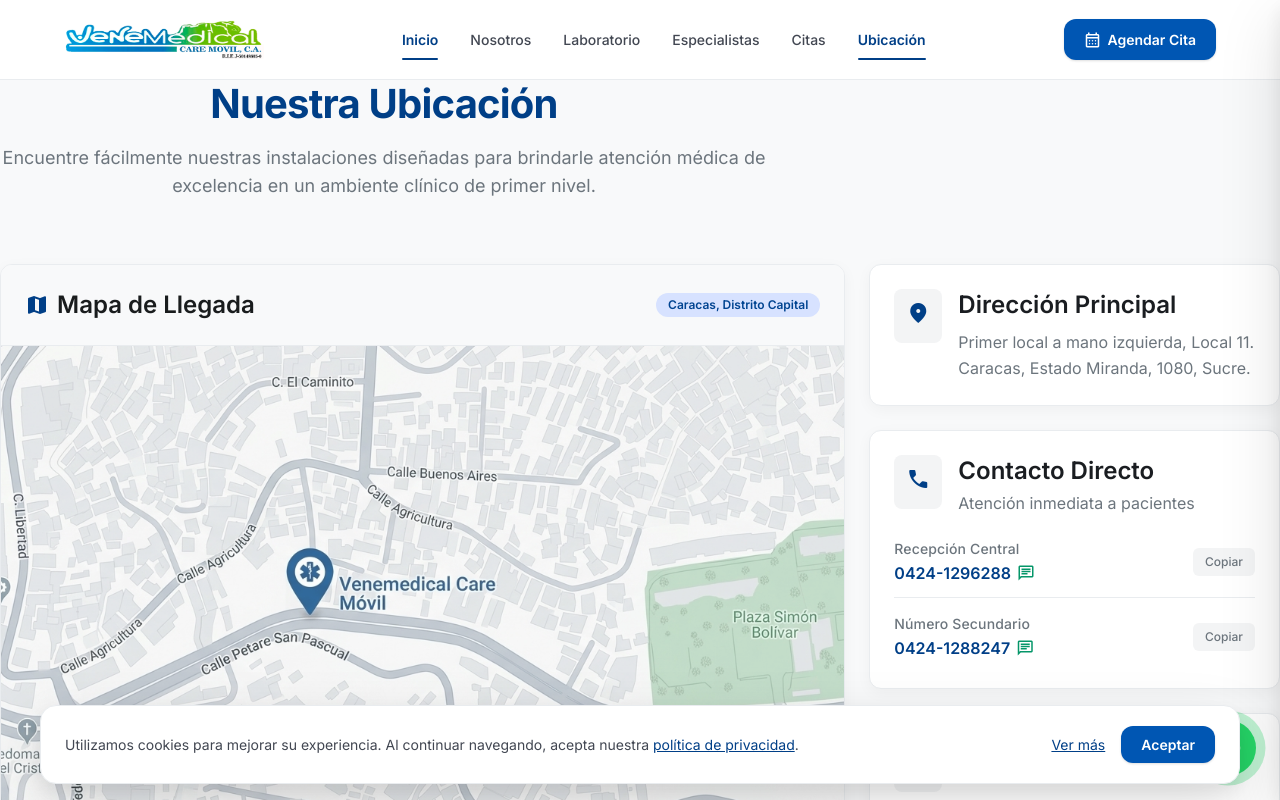
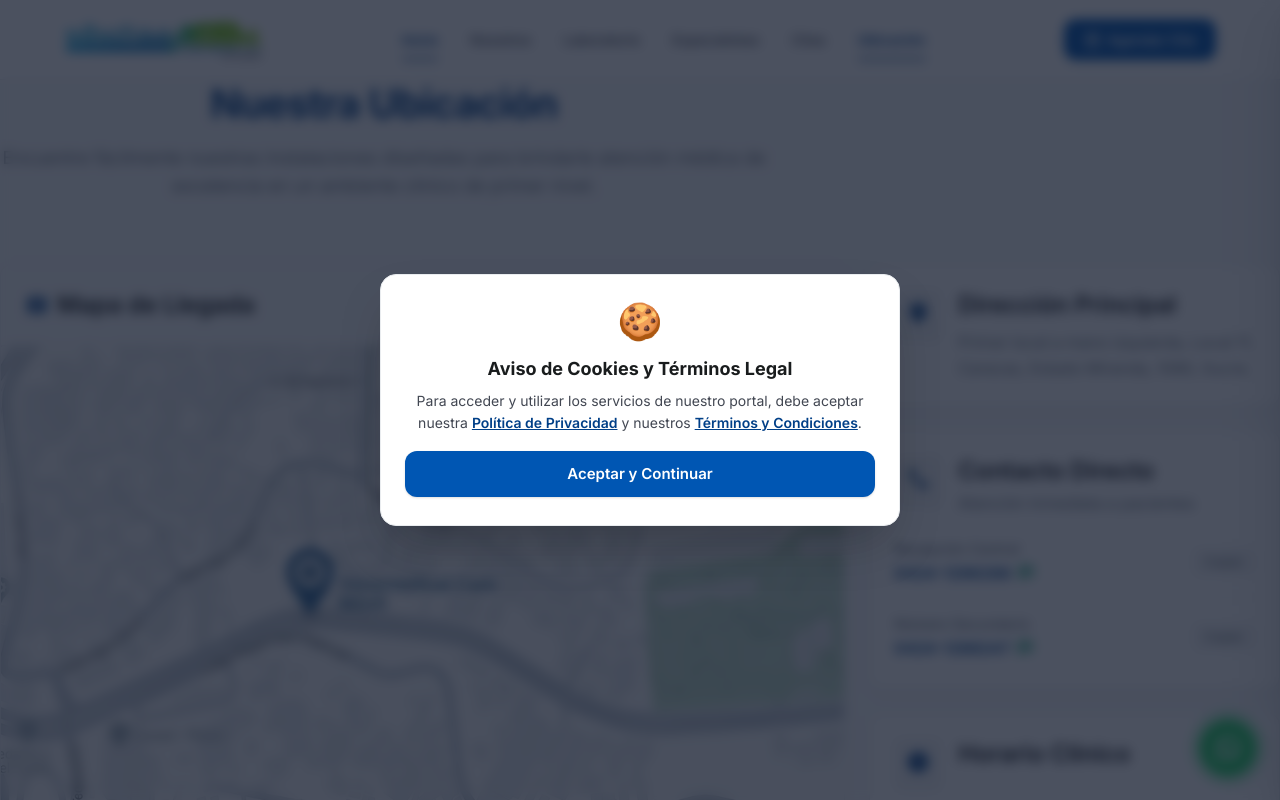
Before and after one commit to robertmoya217-png/venemedical.com, a plain HTML site: page ubicacion/index.html in a window 1280 px wide. Shown: the top 800 px of the page. Drawn offline with nearby package versions, Linux system fonts and the light colour scheme.

Commit message:
Implementar modal de cookies/terminos bloqueante y corregir enlaces legales

```diff
--- a/assets/css/venemedical.css
+++ b/assets/css/venemedical.css
@@ -559,62 +559,70 @@
   transform: translateY(-2px);
 }
 
-/* ── 9. Cookie Banner ────────────────────────────────────────────── */
+/* ── 9. Cookie Banner & Modal Overlay ────────────────────────────── */
 .vm-cookie-banner {
   position: fixed;
-  bottom: 0;
-  left: 0;
-  right: 0;
-  z-index: 10000;
+  inset: 0;
+  z-index: 100000;
   padding: 16px;
-  transition: transform 0.4s ease, opacity 0.4s ease;
+  background: rgba(15, 23, 42, 0.75);
+  backdrop-filter: blur(6px);
+  -webkit-backdrop-filter: blur(6px);
+  display: flex;
+  align-items: center;
+  justify-content: center;
+  opacity: 1;
+  visibility: visible;
+  transition: opacity 0.4s ease, visibility 0.4s ease;
+}
+
+body.legal-page .vm-cookie-banner {
+  inset: auto 0 0 0;
+  background: transparent;
+  backdrop-filter: none;
+  -webkit-backdrop-filter: none;
+  pointer-events: none;
+}
+
+body.legal-page .vm-cookie-banner .vm-cookie-inner {
+  pointer-events: auto;
 }
 
 .vm-cookie-banner.hidden {
-  transform: translateY(100%);
   opacity: 0;
+  visibility: hidden;
   pointer-events: none;
 }
 
 .vm-cookie-inner {
-  max-width: var(--container-max);
+  max-width: 520px;
+  width: 100%;
   margin: 0 auto;
   background: var(--color-surface-pure);
   border: 1px solid var(--color-border-subtle);
   border-radius: var(--radius-xl);
-  padding: 20px 24px;
-  box-shadow: var(--shadow-xl);
+  padding: 28px 24px;
+  box-shadow: 0 25px 50px -12px rgba(0, 0, 0, 0.25);
   display: flex;
   flex-direction: column;
   gap: 16px;
   align-items: center;
-}
-
-@media (min-width: 768px) {
-  .vm-cookie-inner {
-    flex-direction: row;
-    justify-content: space-between;
-  }
+  text-align: center;
 }
 
 .vm-cookie-text {
   font-size: 14px;
   color: var(--color-on-surface-variant);
-  line-height: 1.5;
+  line-height: 1.6;
   text-align: center;
-}
-
-@media (min-width: 768px) {
-  .vm-cookie-text {
-    text-align: left;
-  }
 }
 
 .vm-cookie-actions {
   display: flex;
+  flex-direction: column;
   align-items: center;
-  gap: 16px;
-  flex-shrink: 0;
+  gap: 12px;
+  width: 100%;
 }
 
 /* ── 10. Venemebot Widget (WhatsApp) ─────────────────────────────── */
--- a/assets/js/venemedical.js
+++ b/assets/js/venemedical.js
@@ -69,11 +69,25 @@
     var banner = document.getElementById('vm-cookie-banner');
     if (!banner) return;
 
+    var isLegalPage = window.location.pathname.indexOf('aviso-de-privacidad') !== -1 ||
+                      window.location.pathname.indexOf('terminos-y-condiciones') !== -1;
+
+    if (isLegalPage) {
+      document.body.classList.add('legal-page');
+    }
+
     // Si ya aceptó, no mostrar y marcar body
     if (localStorage.getItem('vm_cookies_accepted') === '1') {
       banner.style.display = 'none';
+      banner.classList.add('hidden');
       document.body.classList.add('cookies-accepted');
+      document.body.style.overflow = '';
       return;
+    }
+
+    // Si NO ha aceptado y NO está en una página de legales, bloquear el scroll para forzar aceptación
+    if (!isLegalPage) {
+      document.body.style.overflow = 'hidden';
     }
 
     var acceptBtn = document.getElementById('vm-cookie-accept');
@@ -81,6 +95,7 @@
       acceptBtn.addEventListener('click', function () {
         localStorage.setItem('vm_cookies_accepted', '1');
         document.body.classList.add('cookies-accepted');
+        document.body.style.overflow = '';
         banner.classList.add('hidden');
         setTimeout(function () { banner.style.display = 'none'; }, 400);
       });
--- a/ubicacion/index.html
+++ b/ubicacion/index.html
@@ -269,7 +269,7 @@
       <p class="vm-footer-heading">Legal</p>
       <nav class="vm-footer-nav">
         <a href="../aviso-de-privacidad/index.html" class="vm-footer-link">Aviso de Privacidad</a>
-        <a href="../terminos-y-condiciones/index.html" class="vm-footer-link">Términos de Servicio</a>
+        <a href="../terminos-y-condiciones/index.html" class="vm-footer-link">Términos y Condiciones</a>
       </nav>
     </div>
 
@@ -298,17 +298,22 @@
   </div>
 </footer>
 
-<!-- COOKIE BANNER -->
-<div id="vm-cookie-banner" class="vm-cookie-banner" role="region" aria-label="Aviso de cookies">
+<!-- COOKIE BANNER / MODAL -->
+<div id="vm-cookie-banner" class="vm-cookie-banner" role="dialog" aria-modal="true" aria-label="Aviso de cookies y términos">
   <div class="vm-cookie-inner">
-    <p class="vm-cookie-text">
-      Utilizamos cookies para mejorar su experiencia. Al continuar navegando, acepta nuestra
-      <a href="../aviso-de-privacidad/index.html" style="color:var(--color-primary);text-decoration:underline">política de privacidad</a>.
-    </p>
+    <div style="font-size:36px;line-height:1">🍪</div>
+    <div>
+      <h3 style="margin:0 0 8px 0;font-size:18px;font-weight:700;color:var(--color-on-surface)">Aviso de Cookies y Términos Legal</h3>
+      <p class="vm-cookie-text">
+        Para acceder y utilizar los servicios de nuestro portal, debe aceptar nuestra
+        <a href="../aviso-de-privacidad/index.html" style="color:var(--color-primary);text-decoration:underline;font-weight:600">Política de Privacidad</a>
+        y nuestros
+        <a href="../terminos-y-condiciones/index.html" style="color:var(--color-primary);text-decoration:underline;font-weight:600">Términos y Condiciones</a>.
+      </p>
+    </div>
     <div class="vm-cookie-actions">
-      <a href="../aviso-de-privacidad/index.html" style="font-size:14px;color:var(--color-primary);text-decoration:underline">Ver más</a>
-      <button id="vm-cookie-accept" class="vm-btn vm-btn-primary" style="padding:8px 20px">
-        Aceptar
+      <button id="vm-cookie-accept" class="vm-btn vm-btn-primary" style="padding:12px 28px;width:100%;font-size:15px;font-weight:600">
+        Aceptar y Continuar
       </button>
     </div>
   </div>
```
Also changed, not shown: aviso-de-privacidad/index.html (+15 -10 lines), catalogo-visual/index.html (+20 -0 lines), citas/index.html (+15 -10 lines), especialistas/index.html (+15 -10 lines), index.html (+15 -12 lines), laboratorio/index.html (+15 -10 lines), nosotros/index.html (+15 -10 lines), resultados/index.html (+15 -10 lines), terminos-y-condiciones/index.html (+15 -10 lines).
